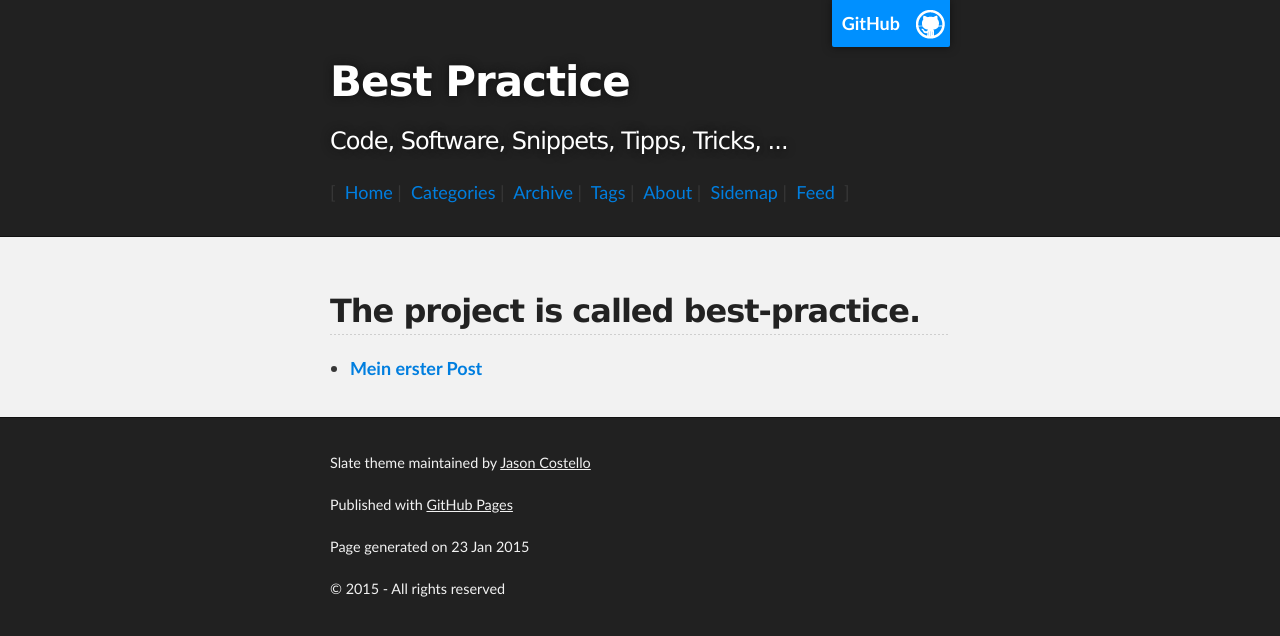
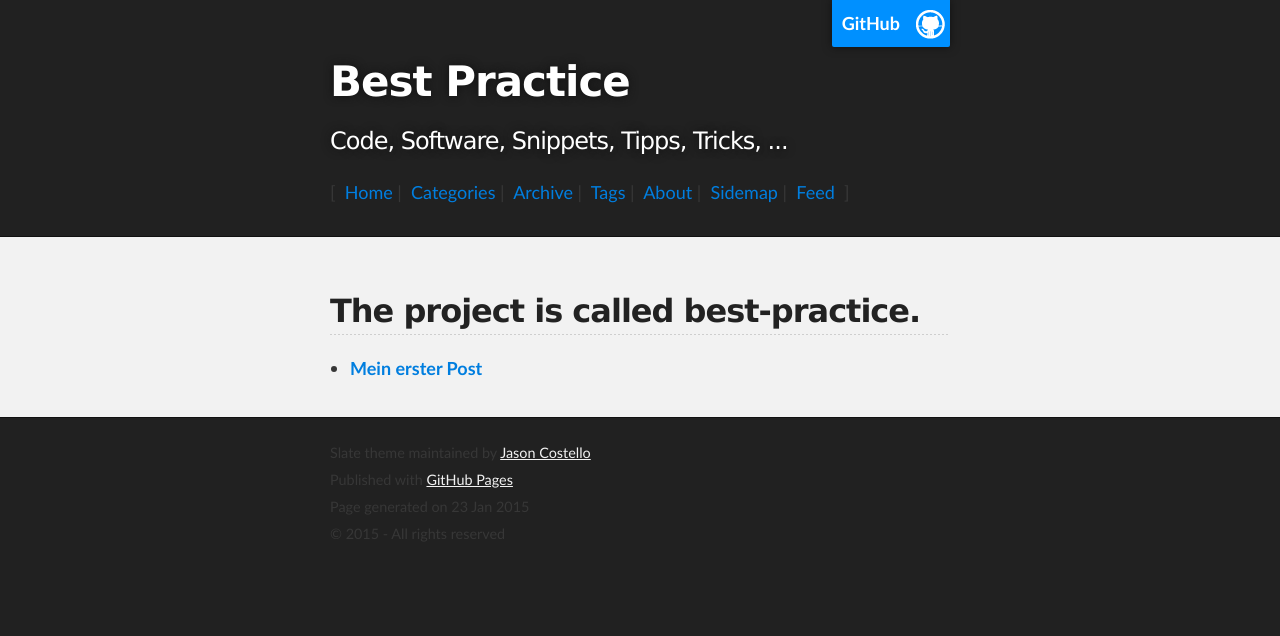
Before and after one commit to cniweb/best-practice, a Jekyll site: the page built from index.html, in a window 1280 px wide. Shown: the top 636 px of the page. Built offline with Jekyll 4.4.1, drawn with Linux system fonts in a browser that asks for light colours; the list of posts is cut into pages by our own code.

Commit message:
Update Footer

```diff
--- a/_includes/footer.html
+++ b/_includes/footer.html
@@ -1,9 +1,9 @@
     <div id="footer_wrap" class="outer">
       <footer class="inner">
-        <p><small>Slate theme maintained by <a href="https://github.com/jsncostello" target="_blank">Jason Costello</a></small></p>
-        <p><small>Published with <a href="http://pages.github.com" target="_blank">GitHub Pages</a></small></p>
-        <p><small>Page generated on {{ site.time | date_to_string }}</small></p>
-        <p><small>&copy; <time datetime="{{ site.time | date_to_xmlschema }}">{{ site.time | date: '%Y' }}</time> - All rights reserved</small></p>
+        <small>Slate theme maintained by <a href="https://github.com/jsncostello" target="_blank">Jason Costello</a></small><br>
+        <small>Published with <a href="http://pages.github.com" target="_blank">GitHub Pages</a></small><br>
+        <small>Page generated on {{ site.time | date_to_string }}</small><br>
+        <small>&copy; <time datetime="{{ site.time | date_to_xmlschema }}">{{ site.time | date: '%Y' }}</time> - All rights reserved</small>
       </footer>
     </div>
 
```
